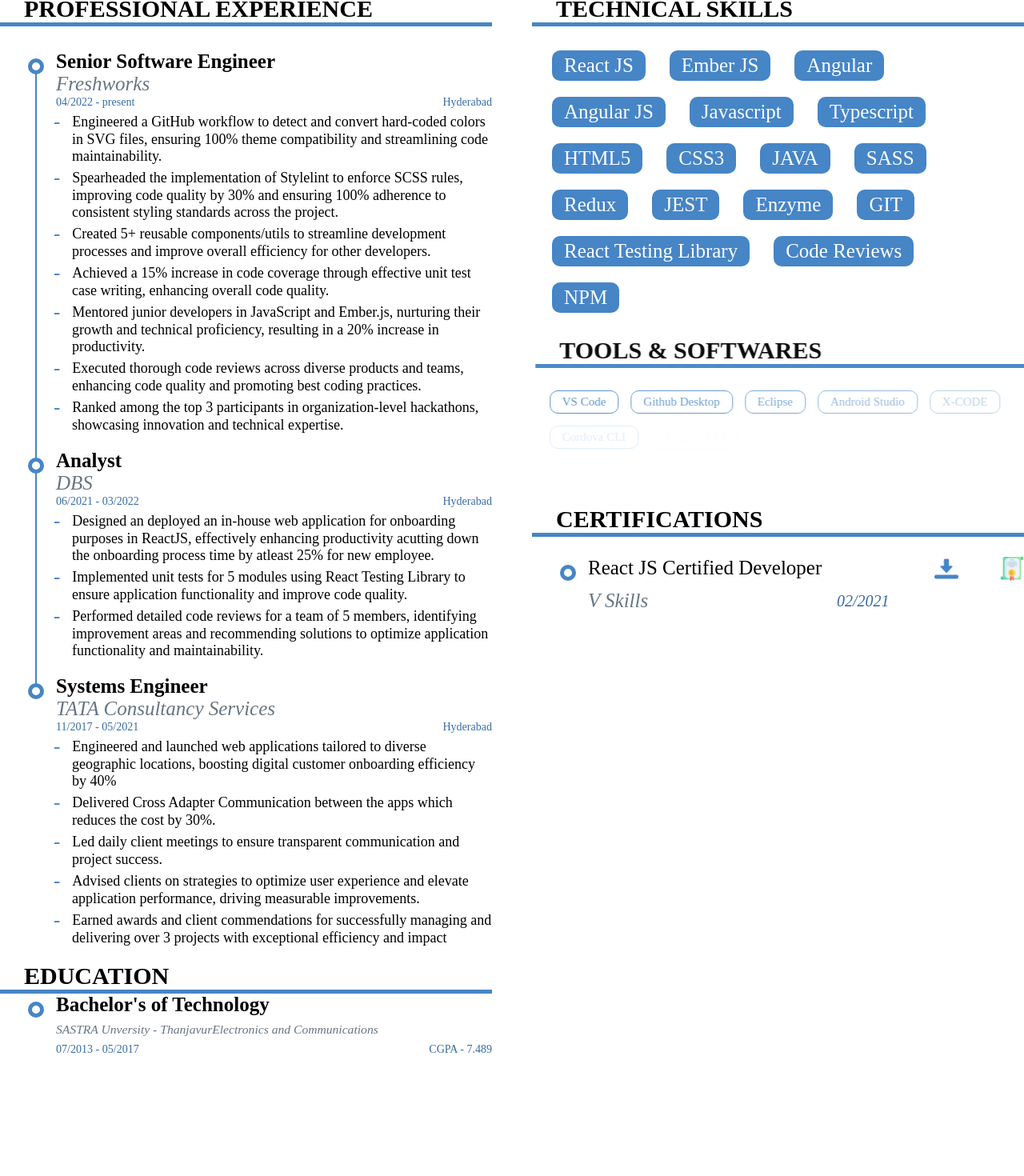
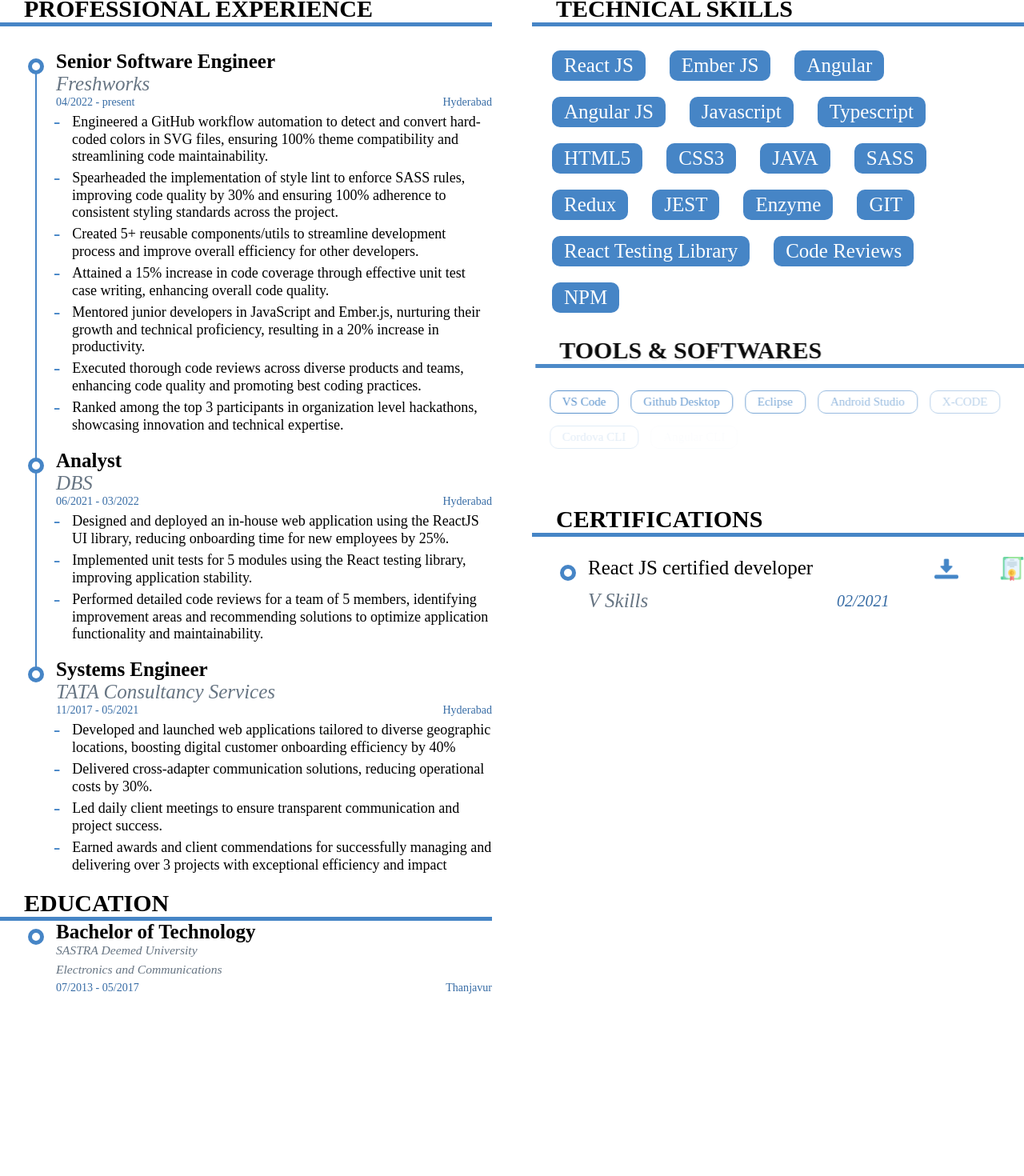
Before and after one commit to vinnu214/my-resume, a React (Create React App) app: page / in a window 1280 px wide. Shown: the part 332-1802 px from the top of the page at 80% size. Built offline with nearby package versions, Linux system fonts and the light colour scheme.

Commit message:
Modified content to make ATS compliant

```diff
--- a/src/App.css
+++ b/src/App.css
@@ -196,10 +196,12 @@
   font-size: 2.5rem;
   font-weight: bold;
 }
-.Education__institute {
+.Education__institute, .Education__specialization {
   font-size: 2.5rem;
   font-style: italic;
   color: #677583;
+  display: flex;
+  justify-content: space-between;
 }
 .Education__duration {
   display: grid;
@@ -212,6 +214,9 @@
   .Education__duration {
     font-size: 7.5rem;
   }
+}
+.Education__location {
+  justify-self: end;
 }
 .Education__Score {
   justify-self: end;
--- a/src/Styles/SCSS/components/_education.scss
+++ b/src/Styles/SCSS/components/_education.scss
@@ -7,10 +7,12 @@
     font-size: 2.5rem;
     font-weight: bold;
   }
-  &__institute {
+  &__institute,&__specialization {
     font-size: 2.5rem;
     font-style: italic;
     color: $color-secondary-black;
+    display: flex;
+    justify-content: space-between;
   }
   &__duration {
     display: grid;
@@ -21,6 +23,9 @@
     @media screen and (max-width: 480px) {
       font-size: 7.5rem;
     }
+  }
+  &__location {
+    justify-self: end;
   }
   &__Score {
     justify-self: end;
--- a/src/components/Description.js
+++ b/src/components/Description.js
@@ -70,10 +70,8 @@
         data-aos="fade-down"
         data-aos-delay="700"
       >
-        Experienced software engineer with <strong>{ApplicantData.yearOfExperience}+</strong> years in specializing in building scalable,
-        maintainable web applications using JavaScript frameworks like React and Ember.
-        Proven ability to deliver high-quality code through rigorous unit testing and collaborative code reviews.
-        and crafted reusable components with clean, well-documented architectures.
+        An experienced software engineer with over <strong>{ApplicantData.yearOfExperience}</strong> years of building scalable web applications using JavaScript frameworks like React UI and Ember.
+        Proven ability to deliver high-quality code through rigorous unit testing and collaborative code reviews, and crafting reusable components with clean, well-documented architectures.
       </div>
     </div>
   );
--- a/src/components/Education.js
+++ b/src/components/Education.js
@@ -12,21 +12,16 @@
             <p className="Education__degree">{el.degreeName}</p>
             <p className="Education__institute">
               <span>
-              {el.instituteName + " - " + el.location}
+                {el.instituteName}
               </span>
+            </p>
+            <br />
+            <p className="Education__specialization">
               <span>{el.specialisation}</span>
             </p>
-            <div className="Education__duration ">
+            <div className="Education__duration">
               <p>{el.fromDate + " - " + (el.toDate ? el.toDate : "present")}</p>
-              <p className="Education__Score">
-                {el.isGPA
-                  ? el.score
-                    ? "CGPA - " + el.score
-                    : ""
-                  : el.score
-                  ? el.score + "%"
-                  : ""}
-              </p>
+              <span className="Education__location">{el.location}</span>
             </div>
             {/* {el.specialisation ? (
               <ul className="pl-5 respList">
--- a/src/resumeData.js
+++ b/src/resumeData.js
@@ -23,13 +23,13 @@
     endDate: "",
     location: "Hyderabad",
     rolesandResp: [
-      "Engineered a GitHub workflow to detect and convert hard-coded colors in SVG files, ensuring 100% theme compatibility and streamlining code maintainability.",
-      "Spearheaded the implementation of Stylelint to enforce SCSS rules, improving code quality by 30% and ensuring 100% adherence to consistent styling standards across the project.",
-      "Created 5+ reusable components/utils to streamline development processes and improve overall efficiency for other developers.",
-      "Achieved a 15% increase in code coverage through effective unit test case writing, enhancing overall code quality.",
+      "Engineered a GitHub workflow automation to detect and convert hard-coded colors in SVG files, ensuring 100% theme compatibility and streamlining code maintainability.",
+      "Spearheaded the implementation of style lint to enforce SASS rules, improving code quality by 30% and ensuring 100% adherence to consistent styling standards across the project.",
+      "Created 5+ reusable components/utils to streamline development process and improve overall efficiency for other developers.",
+      "Attained a 15% increase in code coverage through effective unit test case writing, enhancing overall code quality.",
       "Mentored junior developers in JavaScript and Ember.js, nurturing their growth and technical proficiency, resulting in a 20% increase in productivity.",
       "Executed thorough code reviews across diverse products and teams, enhancing code quality and promoting best coding practices.",
-      "Ranked among the top 3 participants in organization-level hackathons, showcasing innovation and technical expertise."
+      "Ranked among the top 3 participants in organization level hackathons, showcasing innovation and technical expertise."
     ],
   },
   {
@@ -39,8 +39,8 @@
     endDate: "03/2022",
     location: "Hyderabad",
     rolesandResp: [
-      "Designed an deployed an in-house web application for onboarding purposes in ReactJS, effectively enhancing productivity acutting down the onboarding process time by atleast 25% for new employee.",
-      "Implemented unit tests for 5 modules using React Testing Library to ensure application functionality and improve code quality.",
+      "Designed and deployed an in-house web application using the ReactJS UI library, reducing onboarding time for new employees by 25%.",
+      "Implemented unit tests for 5 modules using the React testing library, improving application stability.",
       "Performed detailed code reviews for a team of 5 members, identifying improvement areas and recommending solutions to optimize application functionality and maintainability."
     ],
   },
@@ -51,10 +51,9 @@
     endDate: "05/2021",
     location: "Hyderabad",
     rolesandResp: [
-      "Engineered and launched web applications tailored to diverse geographic locations, boosting digital customer onboarding efficiency by 40%",
-      "Delivered Cross Adapter Communication between the apps which reduces the cost by 30%.",
+      "Developed and launched web applications tailored to diverse geographic locations, boosting digital customer onboarding efficiency by 40%",
+      "Delivered cross-adapter communication solutions, reducing operational costs by 30%.",
       "Led daily client meetings to ensure transparent communication and project success.",
-      "Advised clients on strategies to optimize user experience and elevate application performance, driving measurable improvements.",
       "Earned awards and client commendations for successfully managing and delivering over 3 projects with exceptional efficiency and impact",
     ],
   },
@@ -83,18 +82,18 @@
   {
     name: "Hackathon Runner",
     yearOfRelease: "2023",
-    certSummary:"Secured second place in organization-level Hackathon through collaborative teamwork, demonstrating innovation and technical proficiency."
+    certSummary:"Secured second place in an organization level Hackathon through collaborative teamwork, demonstrating innovation and technical proficiency."
   },
   {
     name: "Hackathon Winner",
     yearOfRelease: "2022",
-    certSummary:"Secured first position in BU wide Hackathon, showcasing outstanding innovation and technical skills."
+    certSummary:"Obtained first position in the BU wide Hackathon, showcasing outstanding innovation and technical skills."
   },
   {
     name: "Peer Recognition Award",
     yearOfRelease: "2021",
     certSummary:
-      "Earned this award for outstanding performance and significant contributions to the company.",
+      "Acquired this award for outstanding performance and significant contributions to the company.",
     path: RockStar,
   },
 
@@ -121,36 +120,19 @@
 ];
 export const edDtls = [
   {
-    degreeName: "Bachelor's of Technology",
-    instituteName: "SASTRA Unversity",
+    degreeName: "Bachelor of Technology",
+    instituteName: "SASTRA Deemed University",
     location: "Thanjavur",
     fromDate: "07/2013",
     isGPA: true,
-    score: 7.489,
+    score: 7.48,
     toDate: "05/2017",
     specialisation: "Electronics and Communications",
   },
-  // {
-  //   degreeName: "Intermediate",
-  //   instituteName: "Narayana Jr.College",
-  //   location: "Nellore",
-  //   fromDate: "06/2011",
-  //   toDate: "05/2013",
-  //   specialisation: "MPC",
-  //   score: 96.6,
-  // },
-  // {
-  //   degreeName: "SSC",
-  //   instituteName: "Navodaya E.M High School",
-  //   location: "Naidupeta",
-  //   fromDate: "05/2010",
-  //   toDate: "04/2011",
-  //   score: 86,
-  // },
 ];
 export const certificationsList = [
   {
-    name: "React JS Certified Developer",
+    name: "React JS certified developer",
     completionDate: "02/2021",
     instituteName: "V Skills",
     path: Cert_RJC,
@@ -169,8 +151,3 @@
   "Source Tree",
 ];
 export const hobbies = ["Cricket", "Badminton", "Cooking", "Travelling"];
-// export const
-// export const
-// export const
-// export const
-// export const
```
Also changed, not shown: 1 other file (tests, documents, lock files or other folders).
